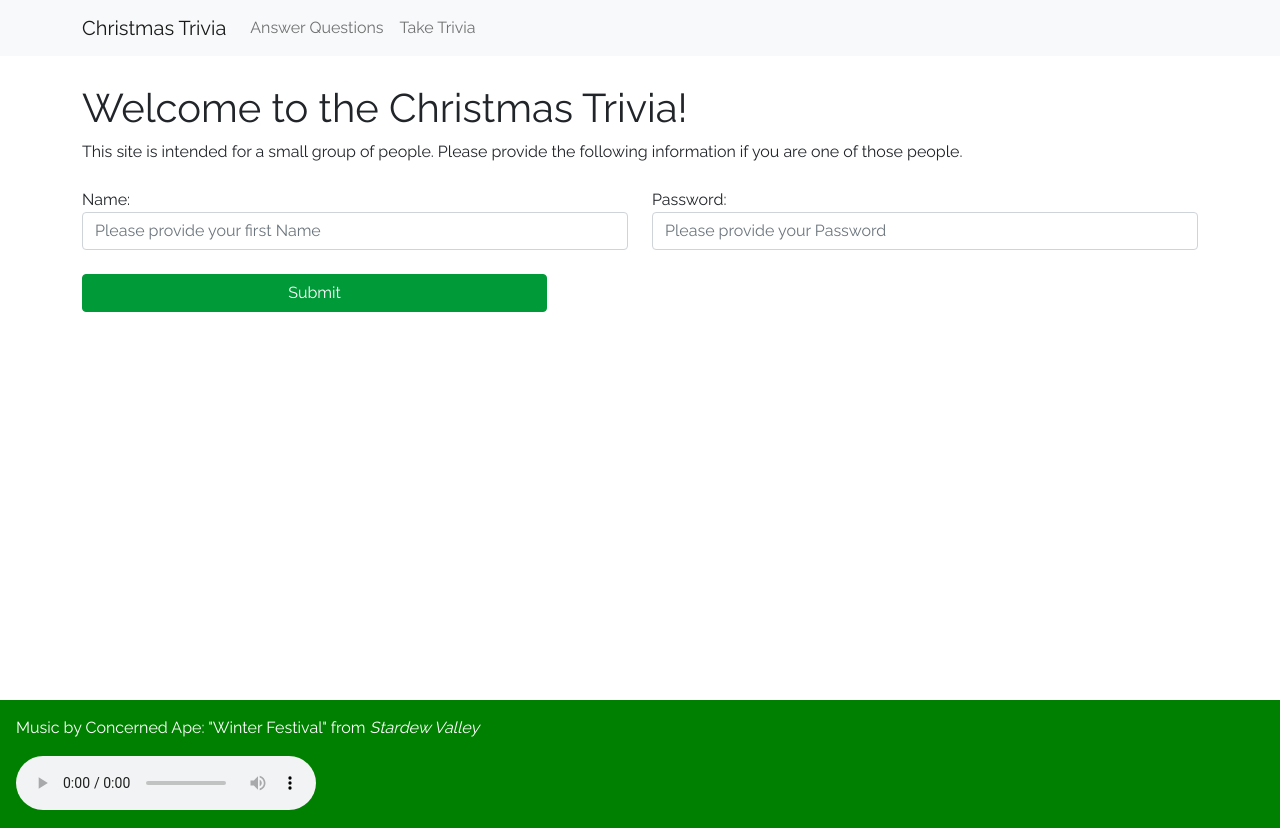
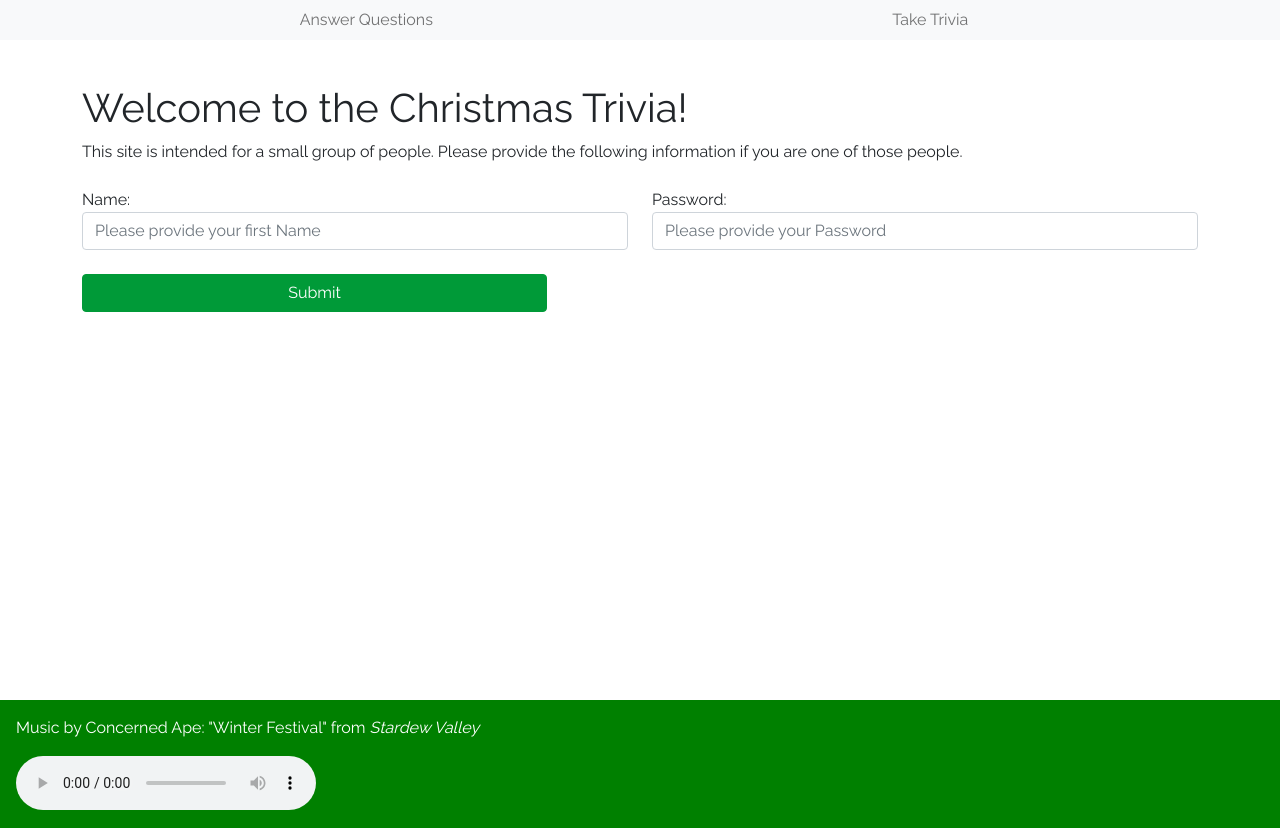
Before and after one commit to ChristianNoelSchmid/christmas-trivia-client, an Angular app: page / in a window 1280 px wide. Built offline with nearby package versions, Linux system fonts and the light colour scheme.

Commit message:
Removed bootstrap js features

```diff
--- a/angular.json
+++ b/angular.json
@@ -30,7 +30,9 @@
               "node_modules/bootstrap/dist/css/bootstrap.min.css",
               "src/styles.css"
             ],
-            "scripts": ["node_modules/bootstrap/dist/js/bootstrap.min.js"]
+            "scripts": [
+              "node_modules/bootstrap/dist/js/bootstrap.min.js"
+            ]
           },
           "configurations": {
             "production": {
--- a/package.json
+++ b/package.json
@@ -11,7 +11,7 @@
   "private": true,
   "dependencies": {
     "@angular/animations": "~13.0.0",
-    "@angular/cli": "^13.0.4",
+    "@angular/cli": "^13.1.2",
     "@angular/common": "~13.0.0",
     "@angular/compiler": "~13.0.0",
     "@angular/core": "~13.0.0",
@@ -22,6 +22,7 @@
     "@popperjs/core": "^2.10.2",
     "bootstrap": "^5.1.3",
     "chart.js": "^3.7.0",
+    "jquery": "^3.6.0",
     "popper.js": "^1.16.1",
     "rxjs": "~7.4.0",
     "tether": "^2.0.0",
@@ -30,7 +31,6 @@
   },
   "devDependencies": {
     "@angular-devkit/build-angular": "~13.0.3",
-    "@angular/cli": "~13.0.3",
     "@angular/compiler-cli": "~13.0.0",
     "@types/jasmine": "~3.10.0",
     "@types/node": "^12.11.1",
--- a/src/app/components/answer-questions/answer-questions.component.html
+++ b/src/app/components/answer-questions/answer-questions.component.html
@@ -6,7 +6,6 @@
             <input type="file" name='picture' class='form-control' (change)='onPictureChanged($event)'>
         </div>
         <div *ngIf="loading" class="spinner-border loading col-lg-5 mx-4 my-2" role="status">
-          <span class="sr-only">Loading...</span>
         </div>
         <div class='col-lg-4 text-center' *ngIf='(account.pictureUri | async) && !loading'>
             <img [src]='(account.pictureUri | async)' class='picture'> <!-- Filled when a picture is uploaded -->
--- a/src/app/components/answer-questions/answer-questions.component.ts
+++ b/src/app/components/answer-questions/answer-questions.component.ts
@@ -1,4 +1,4 @@
-import { Component, Input, OnInit } from '@angular/core';
+import { AfterViewInit, Component, Input, OnInit } from '@angular/core';
 import { Question } from '../../models/question.interface';
 import { importJsonArray } from '../../import';
 import * as questionCardList from '../../../assets/questionCardList.json';
@@ -14,7 +14,7 @@ import { QUESTION_COUNT } from 'src/app/constants';
   templateUrl: './answer-questions.component.html',
   styleUrls: ['./answer-questions.component.css'],
 })
-export class AnswerQuestionsComponent implements OnInit {
+export class AnswerQuestionsComponent implements OnInit, AfterViewInit {
 
   public questions: Question[] = importJsonArray(questionCardList);
   public creatureQuestions: Question[] = [];
@@ -32,6 +32,14 @@ export class AnswerQuestionsComponent implements OnInit {
   ngOnInit(): void {
     this.account.current.subscribe(account => {
       this.secretSantaGift = account?.secretSantaGift ?? "";
+    });
+  }
+
+  ngAfterViewInit(): void {
+      this.account.current.subscribe(account => {
+      if(account != null) {
+        this.account.signIn(account.name, account.password).subscribe();
+      }
     });
   }
 
--- a/src/app/components/creature-card/creature-card.component.html
+++ b/src/app/components/creature-card/creature-card.component.html
@@ -16,7 +16,6 @@
   </div>
   <div class='d-flex justify-content-center sync-panel'>
     <div *ngIf="loading" class="spinner-border loading" role="status">
-      <span class="sr-only">Loading...</span>
     </div>
     <p *ngIf="!loading && messageText" [ngStyle]='{ "color": messageColor }' [textContent]='messageText' class='text-center'></p>
   </div>
--- a/src/app/components/main/app.component.html
+++ b/src/app/components/main/app.component.html
@@ -38,7 +38,6 @@
             value="Submit"
           />
           <div *ngIf="loading" class="spinner-border col-lg-5 mx-4" role="status">
-            <span class="sr-only">Loading...</span>
           </div>
           <p
             *ngIf="errorMessage != ''"
@@ -56,7 +55,7 @@
   </main>
   <footer>
     <p>Music by Concerned Ape: "Winter Festival" from <i>Stardew Valley</i></p>
-    <audio controls autoplay=true loop>
+    <audio controls loop>
       <source src='assets/winter_festival.mp3' type='audio/mp3'>
     </audio>
   </footer>
--- a/src/app/components/main/app.component.ts
+++ b/src/app/components/main/app.component.ts
@@ -1,4 +1,4 @@
-import { Component, Input } from '@angular/core';
+import { AfterViewInit, Component, Input } from '@angular/core';
 import { AccountService } from '../../services/account.service';
 
 @Component({
--- a/src/app/components/navbar/navbar.component.html
+++ b/src/app/components/navbar/navbar.component.html
@@ -1,27 +1,10 @@
-<nav class="navbar navbar-expand-lg navbar-light bg-light" role="navigation">
-  <div class="container">
-    <a class="navbar-brand" routerLink="/">Christmas Trivia</a>
-    <button
-      class="navbar-toggler"
-      type="button"
-      data-toggle="collapse"
-      data-target="#navbarSupportedContent"
-      aria-controls="navbarSupportedContent"
-      aria-expanded="false"
-      aria-label="Toggle navigation"
-    >
-      <span class="navbar-toggler-icon"></span>
-    </button>
-
-    <div class="collapse navbar-collapse" id="navbarSupportedContent">
-      <ul class="navbar-nav mr-auto">
-        <li class="nav-item active">
-          <a class="nav-link" routerLink="/">Answer Questions</a>
-        </li>
-        <li class="nav-item active">
-          <a class="nav-link" routerLink="/take-trivia">Take Trivia</a>
-        </li>
-      </ul>
-    </div>
-  </div>
+<nav class="navbar-light bg-light" role="navigation">
+  <ul class="container d-flex flex-row justify-content-around navbar-nav mr-auto">
+    <li>
+      <a class="nav-link" routerLink="/">Answer Questions</a>
+    </li>
+    <li>
+      <a class="nav-link" routerLink="/take-trivia">Take Trivia</a>
+    </li>
+  </ul>
 </nav>
--- a/src/app/components/question-card/question-card.component.html
+++ b/src/app/components/question-card/question-card.component.html
@@ -21,7 +21,6 @@
   </div>
   <div class='d-flex justify-content-center sync-panel'>
     <div *ngIf="loading" class="spinner-border loading" role="status">
-      <span class="sr-only">Loading...</span>
     </div>
     <p *ngIf="!loading && messageText" [ngStyle]='{ "color": messageColor }' [textContent]='messageText' class='text-center'></p>
   </div>
--- a/src/assets/questionCardList.json
+++ b/src/assets/questionCardList.json
@@ -53,5 +53,5 @@
   "title": "Q10",
   "message": "An elf position opens at the North Pole. Which position do you apply for?",
   "type": "choice",
-  "choices": ["Reindeer feeder / mucker", "Present maker / wrapper", "Sleigh maintenance", "Yikes, no thanks"]
+  "choices": ["Reindeer Feeder / Mucker", "Present Maker / Wrapper", "Sleigh Maintenance", "Yikes, No Thanks"]
 }]
--- a/src/styles.css
+++ b/src/styles.css
@@ -1,4 +1,4 @@
-@import url("~bootstrap/dist/css/bootstrap.min.css");
+@import "~bootstrap/dist/css/bootstrap.min.css";
 @import url("https://fonts.googleapis.com/css2?family=Raleway&family=Source+Code+Pro:wght@400;500&display=swap");
 
 * {
```
Also changed, not shown: 1 other file (tests, documents, lock files or other folders).
